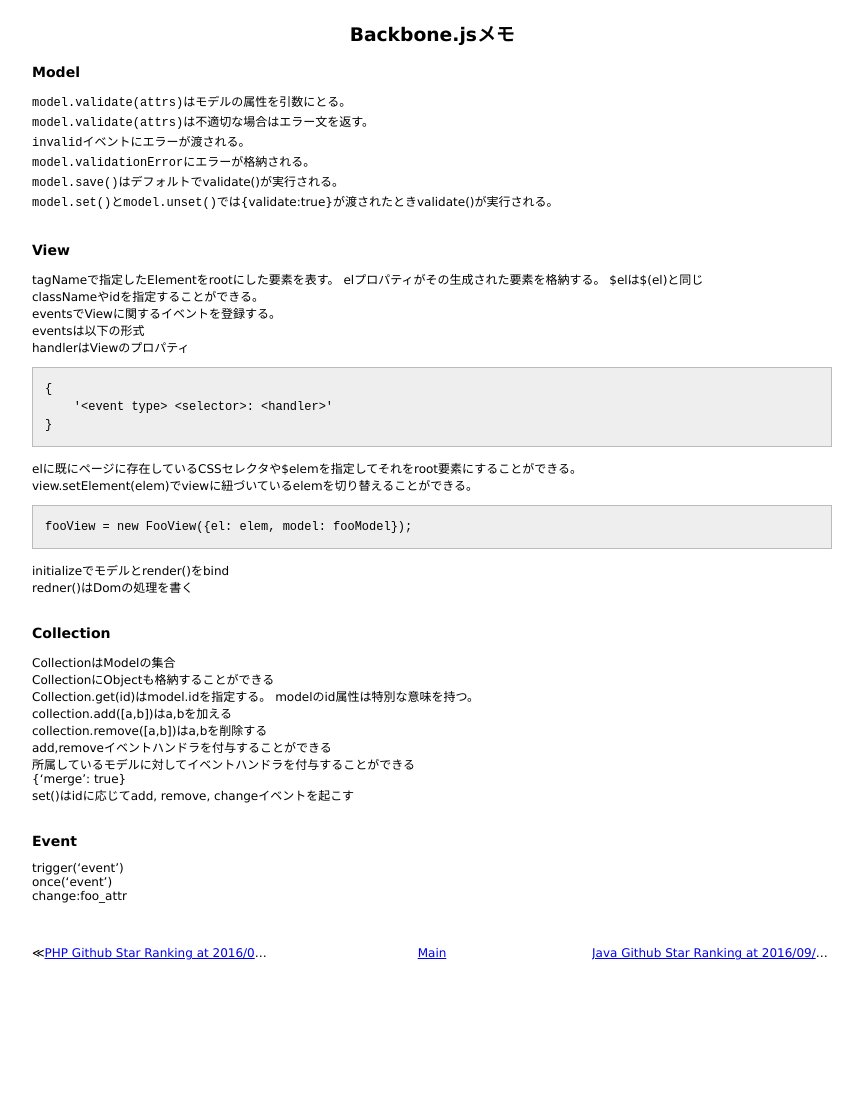
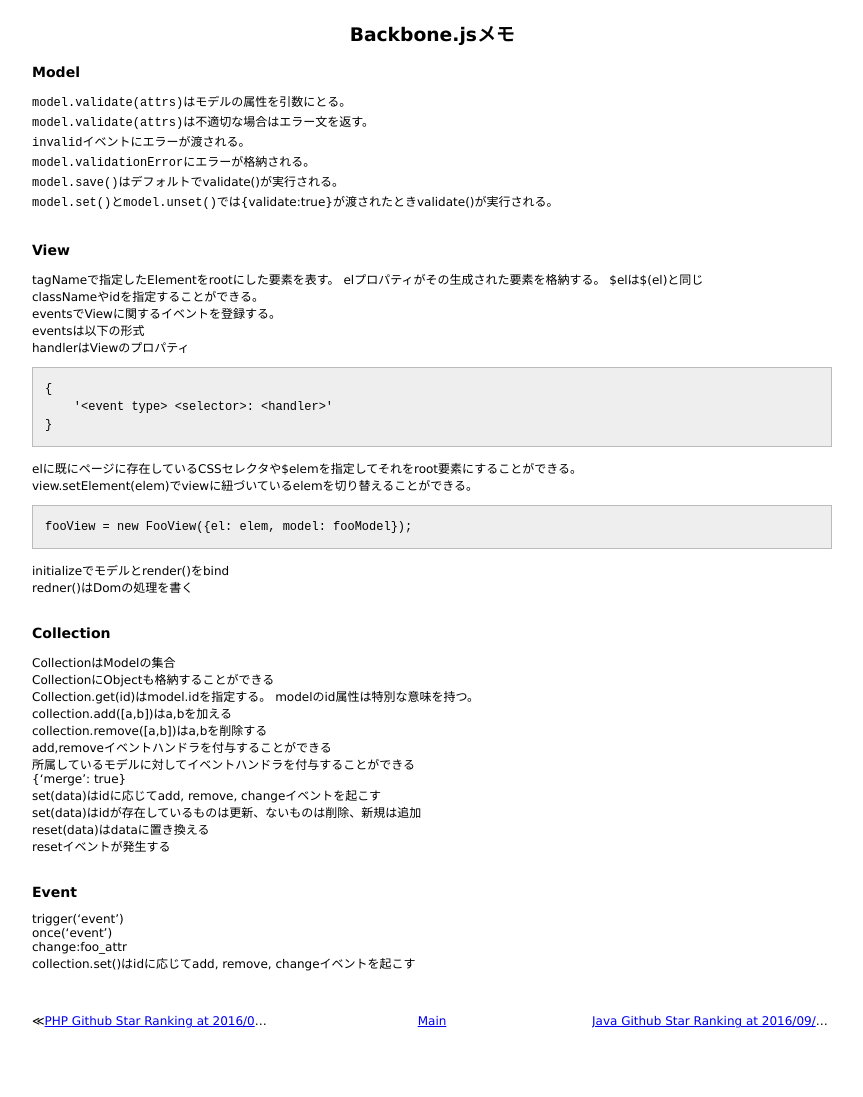
Before and after one commit to 38elements/38elements.github.com, a Jekyll site: the page built from _posts/2016-09-07-backbonejs.md, in a window 1280 px wide. Shown: the whole page, without its empty margins (208-1071 px from the left). Built offline with Jekyll 4.4.1, drawn with Linux system fonts in a browser that asks for light colours; before the commit the page ends 1029 px from its top, so only the background shows below that.

Commit message:
Update 2016-09-07-backbonejs.md

```diff
--- a/_posts/2016-09-07-backbonejs.md
+++ b/_posts/2016-09-07-backbonejs.md
@@ -48,10 +48,14 @@ collection.remove([a,b])はa,bを削除する
 add,removeイベントハンドラを付与することができる
 所属しているモデルに対してイベントハンドラを付与することができる
 {'merge': true}
-set()はidに応じてadd, remove, changeイベントを起こす
+set(data)はidに応じてadd, remove, changeイベントを起こす
+set(data)はidが存在しているものは更新、ないものは削除、新規は追加
+reset(data)はdataに置き換える
+resetイベントが発生する
 <br>
 
 ### Event
 trigger('event')
 once('event')
 change:foo_attr
+collection.set()はidに応じてadd, remove, changeイベントを起こす
```
